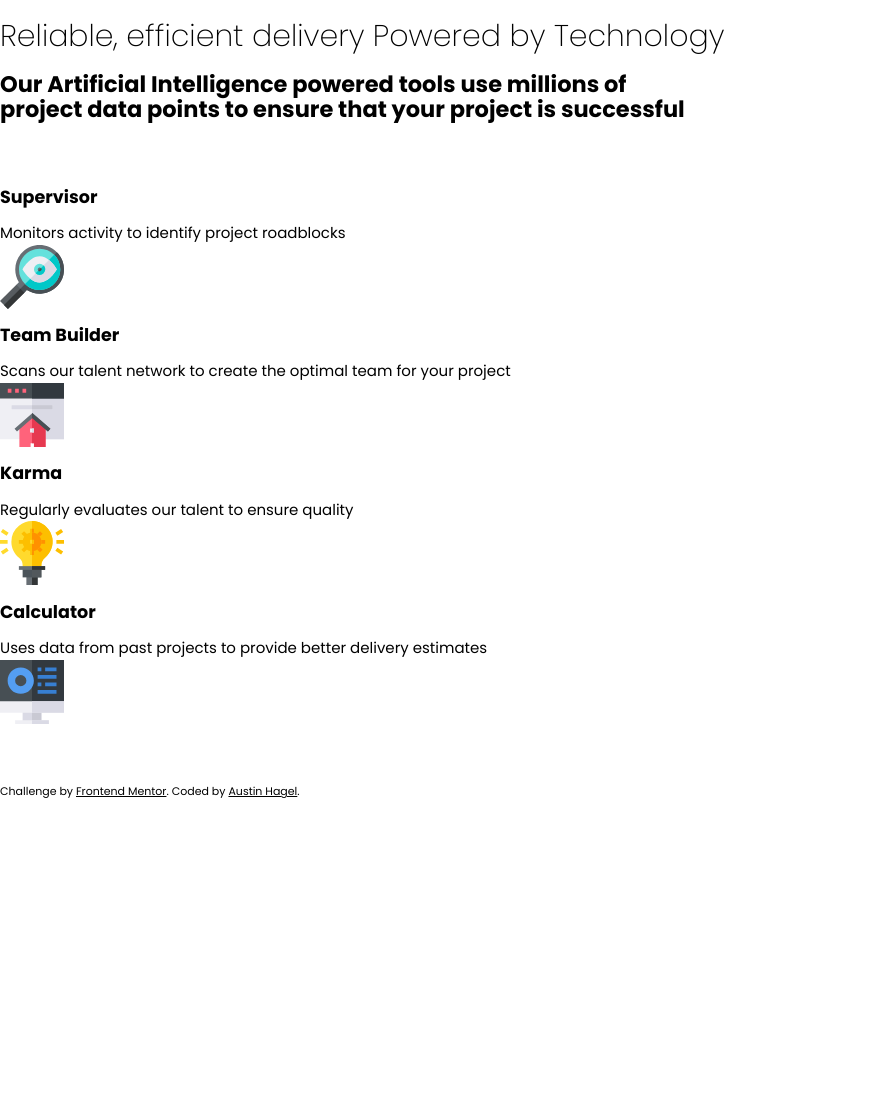
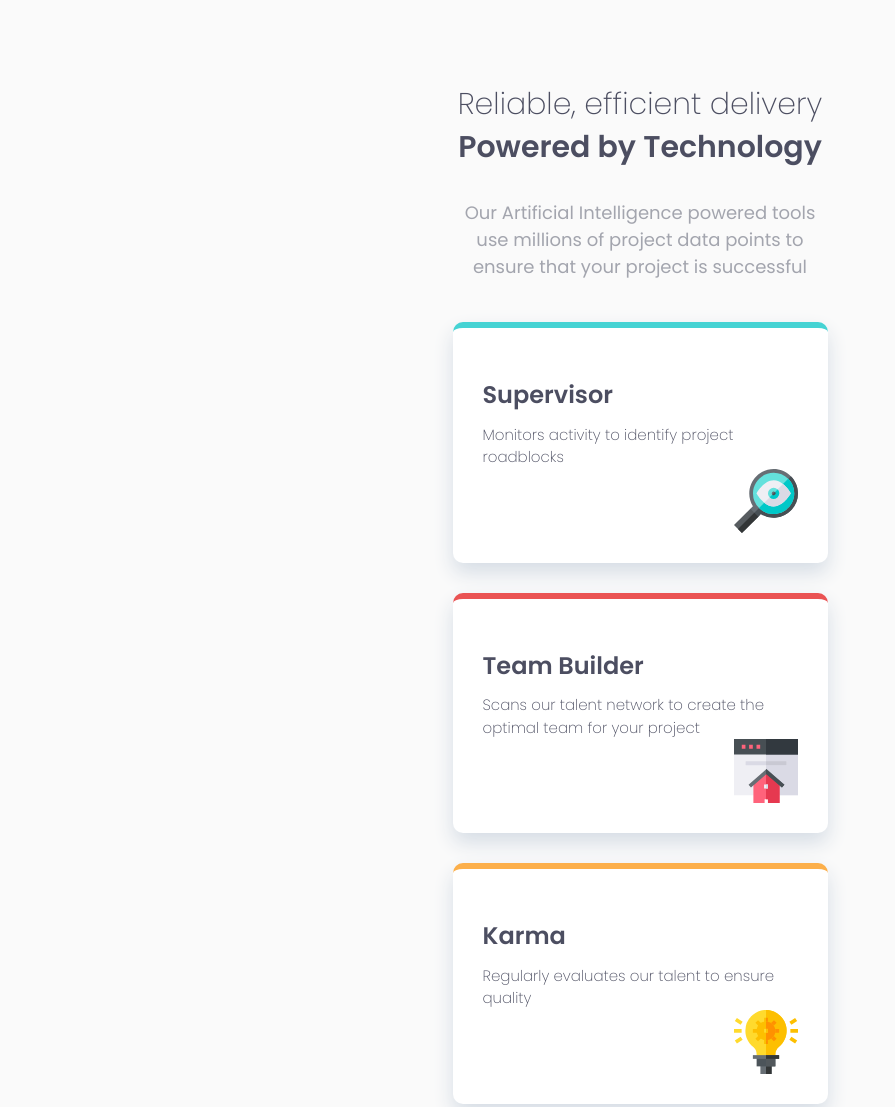
Before and after one commit to astnio/frontend-mentor-four-card-feature-section, a plain HTML site: page index.html in a window 1280 px wide. Shown: the top 1107 px of the page, without its empty margins (0-895 px from the left). Before the commit the page ends 800 px from the top, so only its background shows below. Drawn offline with Linux system fonts and the light colour scheme.

Commit message:
Added styling

```diff
--- a/index.html
+++ b/index.html
@@ -25,17 +25,18 @@
 	</head>
 	<body>
 		<header>
-			<h1 class="header-title">
-				Reliable, efficient delivery Powered by Technology
-			</h1>
-			<h2 class="header-subtitle">
+			<h1 class="header-title">Reliable, efficient delivery</h1>
+			<h2 class="header-subtitle">Powered by Technology</h2>
+			<p>
 				Our Artificial Intelligence powered tools use millions of project data
 				points to ensure that your project is successful
-			</h2>
+			</p>
 		</header>
 		<main>
-			<article>
-				<h3>Supervisor</h3>
+			<article
+				class="card"
+				data-card-type="supervisor">
+				<h3 class="card-title">Supervisor</h3>
 				<p>Monitors activity to identify project roadblocks</p>
 				<picture>
 					<img
@@ -43,8 +44,10 @@
 						alt="" />
 				</picture>
 			</article>
-			<article>
-				<h3>Team Builder</h3>
+			<article
+				class="card"
+				data-card-type="team_builder">
+				<h3 class="card-title">Team Builder</h3>
 				<p>
 					Scans our talent network to create the optimal team for your project
 				</p>
@@ -54,8 +57,10 @@
 						alt="" />
 				</picture>
 			</article>
-			<article>
-				<h3>Karma</h3>
+			<article
+				class="card"
+				data-card-type="karma">
+				<h3 class="card-title">Karma</h3>
 				<p>Regularly evaluates our talent to ensure quality</p>
 				<picture>
 					<img
@@ -63,8 +68,10 @@
 						alt="" />
 				</picture>
 			</article>
-			<article>
-				<h3>Calculator</h3>
+			<article
+				class="card"
+				data-card-type="calculator">
+				<h3 class="card-title">Calculator</h3>
 				<p>Uses data from past projects to provide better delivery estimates</p>
 				<picture>
 					<img
--- a/style.css
+++ b/style.css
@@ -6,7 +6,7 @@
 
 @font-face {
 	font-family: 'Poppins';
-	src: url('./assets/fonts/poppins/Poppins-Bold.ttf');
+	src: url('./assets/fonts/poppins/Poppins-SemiBold.ttf');
 	font-weight: 600;
 }
 
@@ -21,9 +21,15 @@
 	--clr-cyan: hsl(180, 62%, 55%);
 	--clr-orange: hsl(34, 97%, 64%);
 	--clr-blue: hsl(212, 86%, 64%);
+	--clr-shadow: hsl(212, 23%, 87%);
+
 	--clr-very-dark-blue: hsl(234, 12%, 34%);
 	--clr-grayish-blue: hsl(229, 6%, 66%);
 	--clr-very-light-gray: hsl(0, 0%, 98%);
+	--clr-white: rgb(255, 255, 255);
+
+	--card-max-width: 375px;
+	--card-top-border-size: 6px;
 
 	font-size: 15px;
 }
@@ -31,10 +37,17 @@
 body {
 	display: flex;
 	flex-direction: column;
-	align-items: start;
+	align-items: center;
 	justify-content: center;
+
 	font-family: 'Poppins', sans-serif;
+
+	background-color: var(--clr-very-light-gray);
+	color: var(--clr-very-dark-blue);
+
 	min-height: 100dvh;
+
+	padding: 1rem;
 }
 
 h1,
@@ -48,6 +61,17 @@ h6 {
 
 /*** Header ***/
 
+header {
+	display: flex;
+	flex-direction: column;
+	align-items: center;
+	justify-content: center;
+
+	max-width: var(--card-max-width);
+
+	margin-top: 4rem;
+}
+
 .header-title {
 	font-weight: 200;
 }
@@ -56,9 +80,78 @@ h6 {
 	font-weight: 600;
 }
 
+.header-title,
+.header-subtitle {
+	font-size: 2rem;
+	line-height: 1ch;
+}
+
+header > p {
+	text-align: center;
+	color: var(--clr-grayish-blue);
+	font-size: 1.2rem;
+
+	margin-block: 2.8rem;
+}
+
 /*** Main ***/
 main {
+	display: flex;
+	flex-direction: column;
+	align-items: center;
+	justify-content: center;
+	gap: 2rem;
+
 	margin-block: auto;
+
+	width: 100%;
+}
+
+/*** Card ***/
+
+.card {
+	background-color: var(--clr-white);
+
+	width: 100%;
+	max-width: var(--card-max-width);
+
+	padding: 2rem;
+
+	border-radius: 10px;
+
+	box-shadow: 0px 10px 20px var(--clr-shadow);
+}
+
+.card-title {
+	font-weight: 600;
+	font-size: 1.6rem;
+}
+
+.card > p {
+	font-weight: 200;
+}
+
+.card > picture {
+	display: flex;
+	justify-content: end;
+}
+
+/*** Card Colors ***/
+
+.card[data-card-type='supervisor'] {
+	border-top: var(--card-top-border-size) solid var(--clr-cyan);
+}
+
+.card[data-card-type='team_builder'] {
+	border-top: var(--card-top-border-size) solid var(--clr-red);
+}
+
+.card[data-card-type='karma'] {
+	border-top: var(--card-top-border-size) solid var(--clr-orange);
+}
+
+.card[data-card-type='calculator'] {
+	border-top: var(--card-top-border-size) solid var(--clr-blue);
 }
 
 /*** Footer ***/
```
